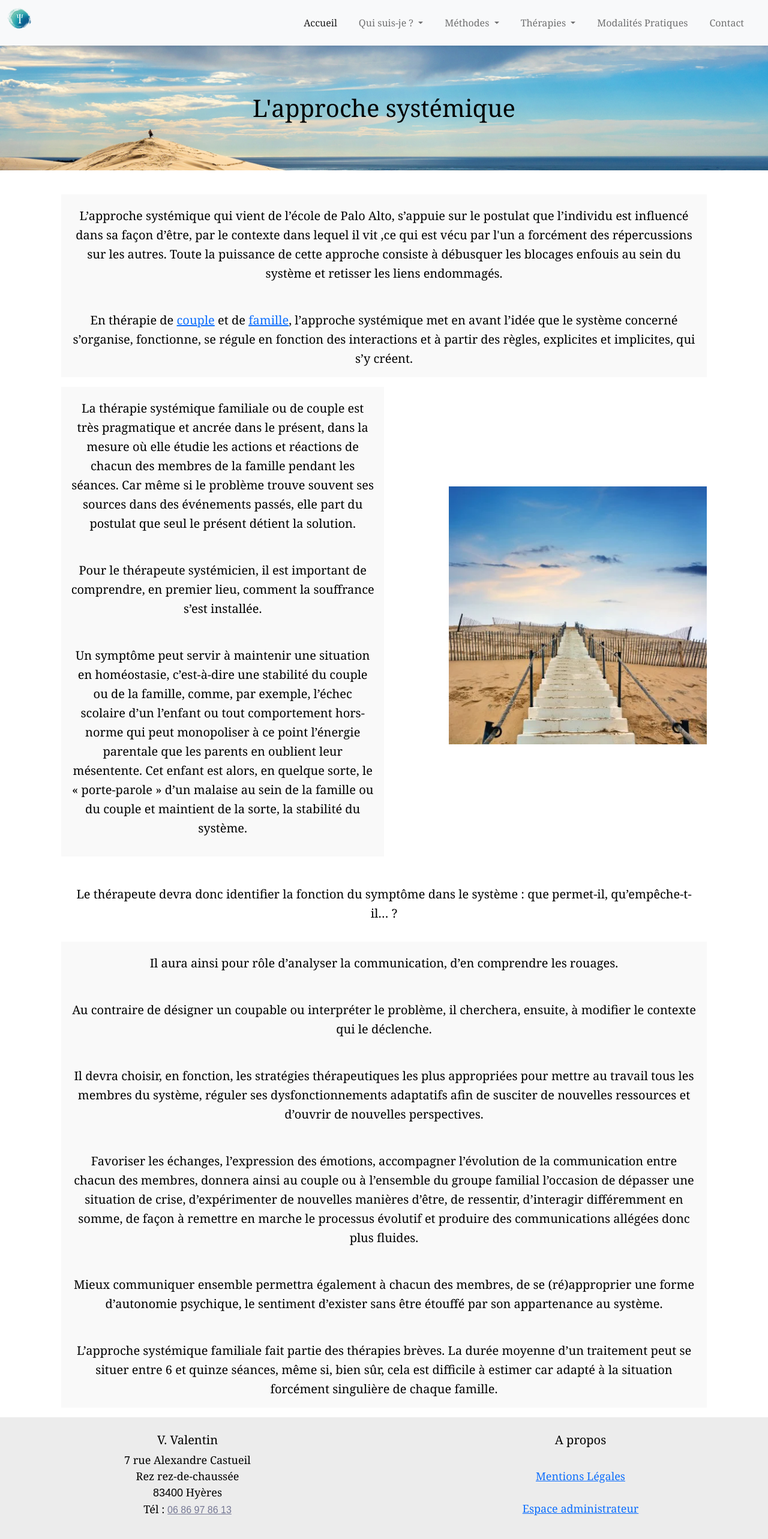
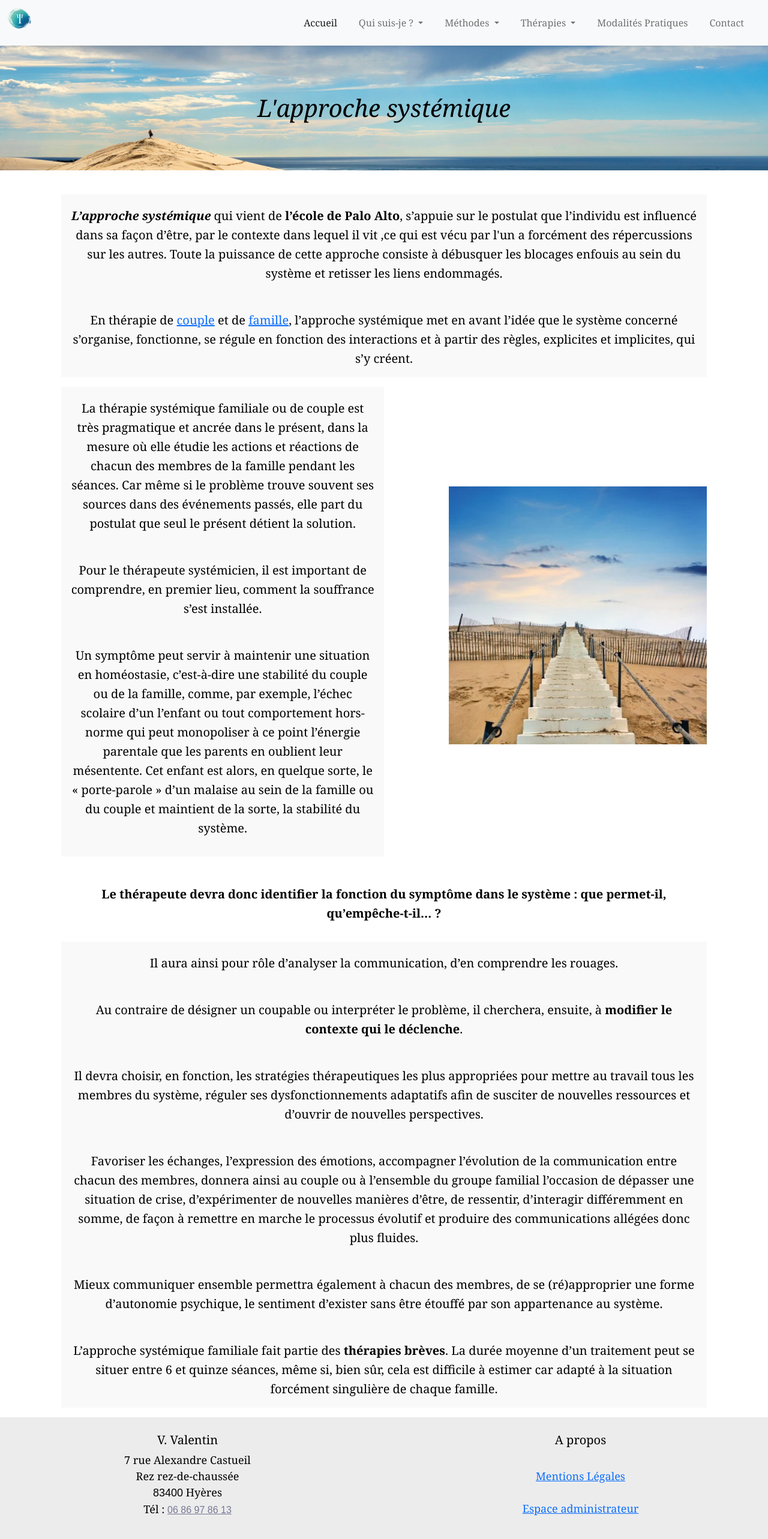
Before and after one commit to Franckyroquai/Site-Dr-Valentin-Vue, a Vue app: page /approche-systemique in a window 1280 px wide. Shown: the top 2566 px of the page at 60% size. Built offline with nearby package versions, Linux system fonts and the light colour scheme; no server answers.

Commit message:
chgt nom classes italic bold underline

```diff
--- a/src/components/ApprocheSystemique.vue
+++ b/src/components/ApprocheSystemique.vue
@@ -1,12 +1,12 @@
 <template>
-  <h1 class="hero2 i">L'approche systémique</h1>
+  <h1 class="hero2 italic">L'approche systémique</h1>
   <main>
     <br />
     <article>
       <section class="bg1">
         <p>
-          <span class="ig">L’approche systémique</span> qui vient de
-          <span class="g">l’école de Palo Alto</span>, s’appuie sur le postulat
+          <span class="italic bold">L’approche systémique</span> qui vient de
+          <span class="bold">l’école de Palo Alto</span>, s’appuie sur le postulat
           que l’individu est influencé dans sa façon d’être, par le contexte
           dans lequel il vit ,ce qui est vécu par l'un a forcément des
           répercussions sur les autres. Toute la puissance de cette approche
@@ -56,7 +56,7 @@
         </article>
       </section>
       <br />
-      <p class="g">
+      <p class="bold">
         Le thérapeute devra donc identifier la fonction du symptôme dans le
         système : que permet-il, qu’empêche-t-il… ?
       </p>
@@ -68,7 +68,7 @@
         <p>
           Au contraire de désigner un coupable ou interpréter le problème, il
           cherchera, ensuite, à
-          <span class="g">modifier le contexte qui le déclenche</span>.
+          <span class="bold">modifier le contexte qui le déclenche</span>.
         </p>
         <p>
           Il devra choisir, en fonction, les stratégies thérapeutiques les plus
@@ -92,7 +92,7 @@
         </p>
         <p>
           L’approche systémique familiale fait partie des
-          <span class="g">thérapies brèves</span>. La durée moyenne d’un
+          <span class="bold">thérapies brèves</span>. La durée moyenne d’un
           traitement peut se situer entre 6 et quinze séances, même si, bien
           sûr, cela est difficile à estimer car adapté à la situation forcément
           singulière de chaque famille.
```
